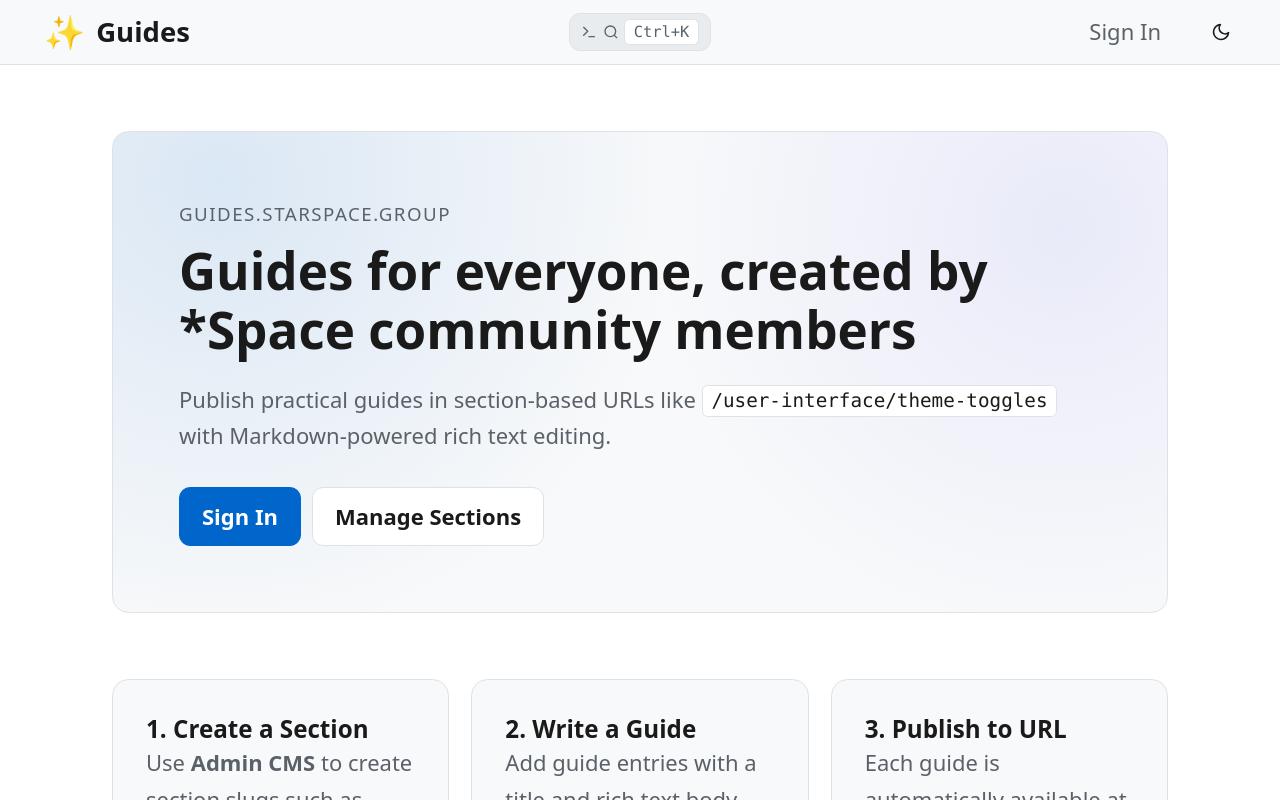
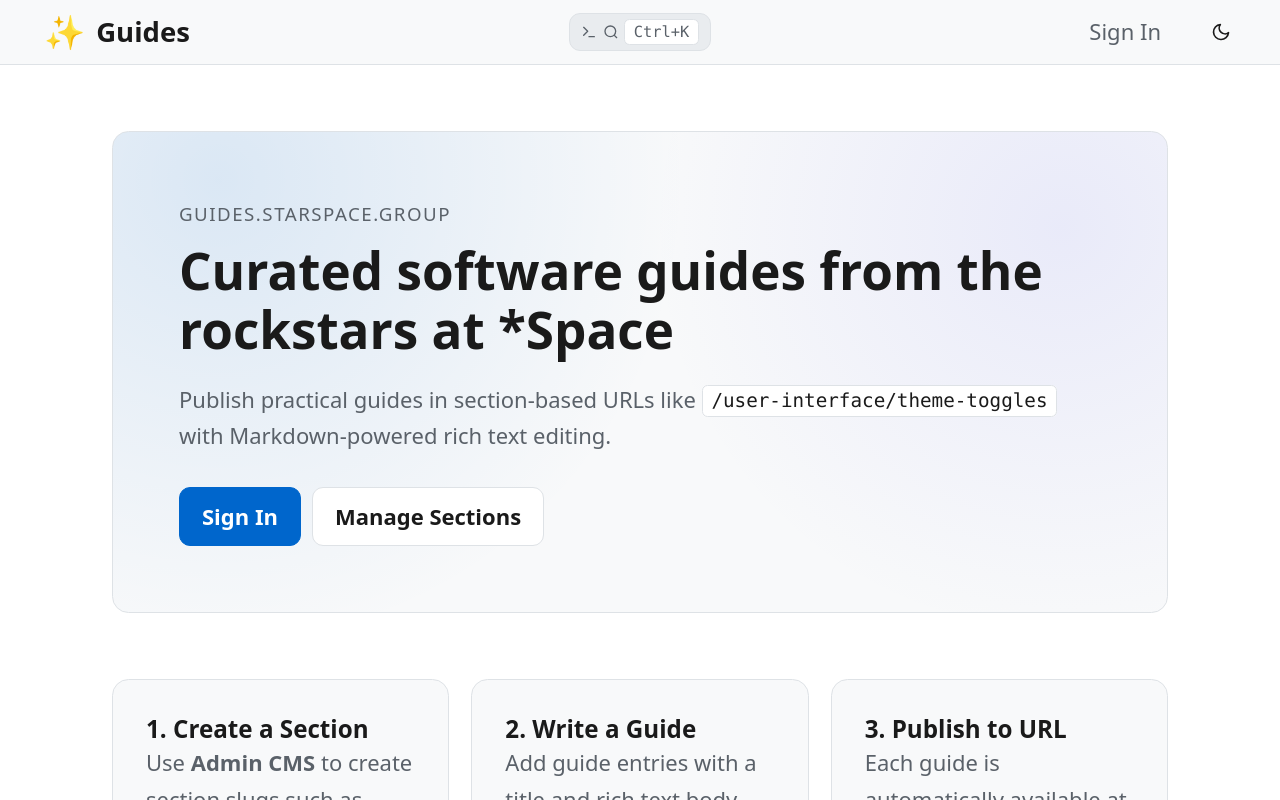
Before and after one commit to starspacegroup/Guides, a SvelteKit app: page / in a window 1280 px wide. Shown: the top 800 px of the page. Built offline with nearby package versions, Linux system fonts and the light colour scheme; no server answers.

Commit message:
Update guide descriptions for clarity and consistency

```diff
--- a/src/routes/+page.svelte
+++ b/src/routes/+page.svelte
@@ -4,7 +4,7 @@
 
 <SharingMeta
 	title="Guides"
-	description="Guides for everyone, created by *Space community members at guides.starspace.group"
+	description="Curated software guides from the rockstars at *Space on guides.starspace.group"
 	image="/og-image.png"
 	imageAlt="Guides by *Space"
 	imageWidth={1200}
@@ -14,7 +14,7 @@
 <section class="landing">
 	<div class="hero">
 		<p class="eyebrow">guides.starspace.group</p>
-		<h1>Guides for everyone, created by *Space community members</h1>
+		<h1>Curated software guides from the rockstars at *Space</h1>
 		<p class="lede">
 			Publish practical guides in section-based URLs like
 			<code>/user-interface/theme-toggles</code> with Markdown-powered rich text editing.
```
